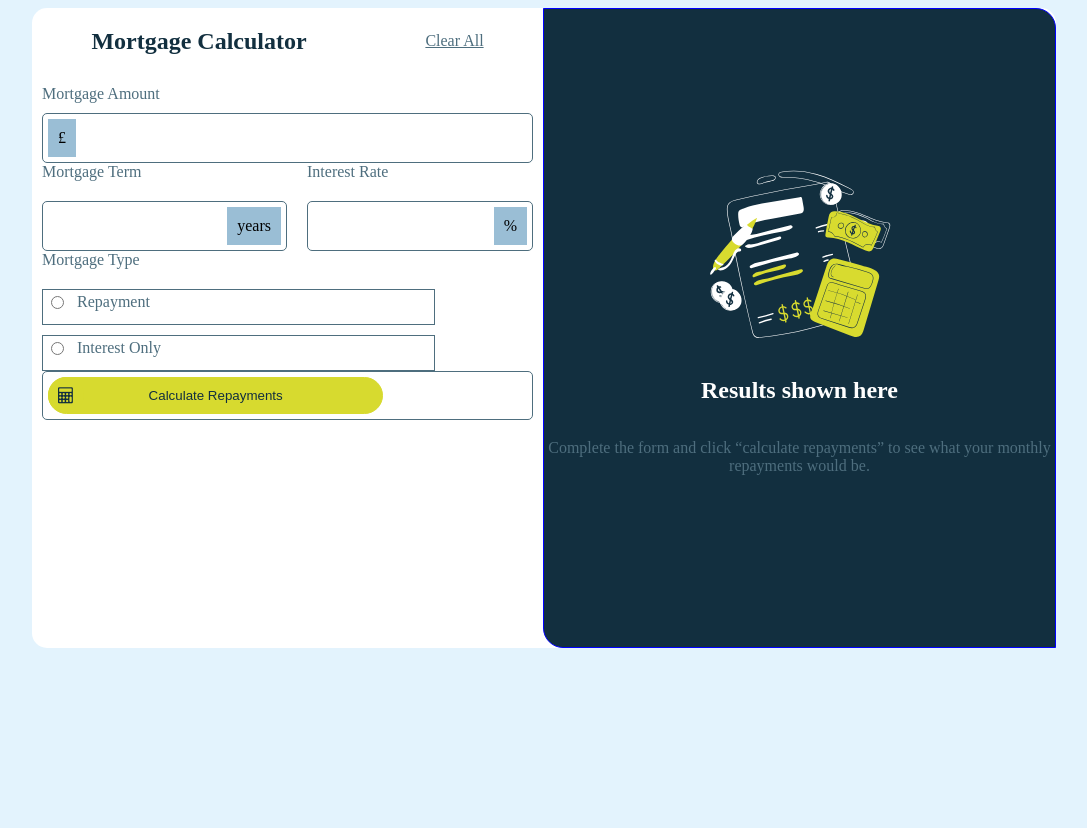
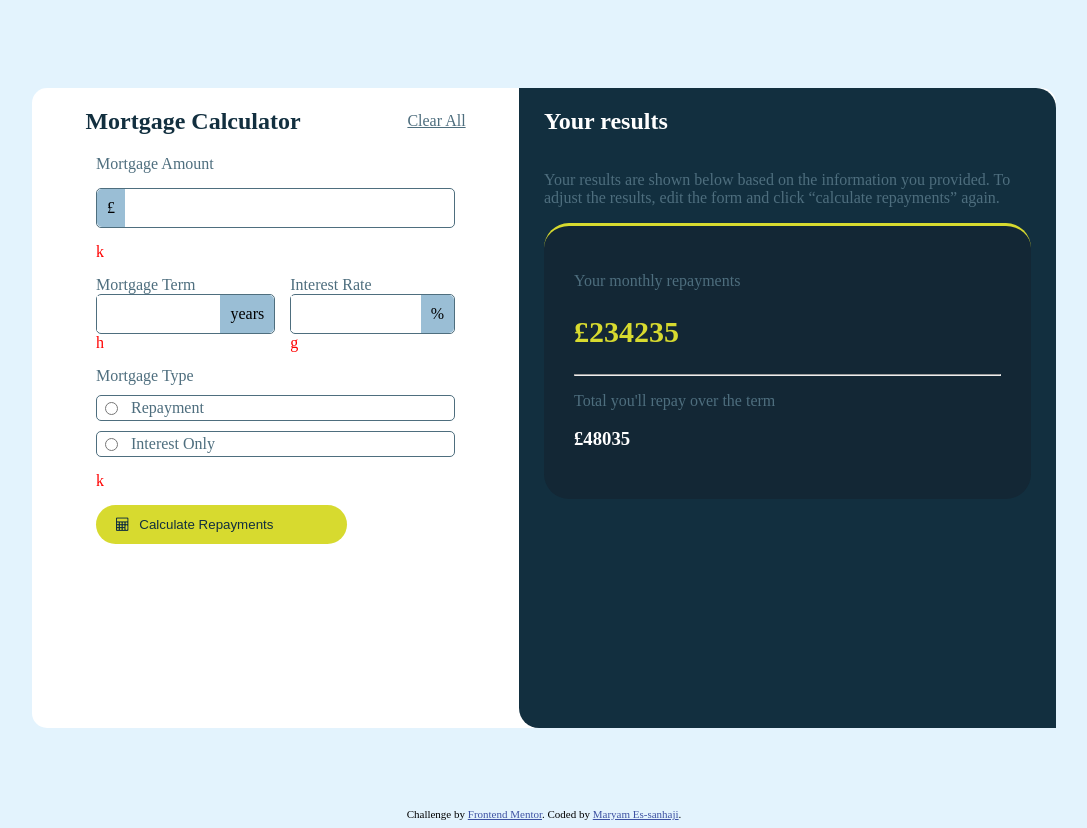
Before and after one commit to Maryamessanhaji/Fristchalange, a plain HTML site: page index.html in a window 1280 px wide. Shown: the whole page, without its empty margins (96-1183 px from the left). Before the commit the page ends 800 px from the top, so only its background shows below. Drawn offline with Linux system fonts and the light colour scheme.

Commit message:
desktop completed

```diff
--- a/index.html
+++ b/index.html
@@ -1,13 +1,20 @@
 <!DOCTYPE html>
 <html lang="en">
-
   <head>
-  <meta charset="UTF-8">
-  <meta name="viewport" content="width=device-width, initial-scale=1.0">
+    <meta charset="UTF-8" />
+    <meta name="viewport" content="width=device-width, initial-scale=1.0" />
     <!-- displays site properly based on user's device -->
-  <link rel="stylesheet" href="https://cdnjs.cloudflare.com/ajax/libs/font-awesome/4.7.0/css/font-awesome.min.css">
-  <link rel="icon" type="image/png" sizes="32x32" href="./assets/images/favicon-32x32.png">
-  <link rel="stylesheet" href="./style.css">
+    <link
+      rel="stylesheet"
+      href="https://cdnjs.cloudflare.com/ajax/libs/font-awesome/4.7.0/css/font-awesome.min.css"
+    />
+    <link
+      rel="icon"
+      type="image/png"
+      sizes="32x32"
+      href="./assets/images/favicon-32x32.png"
+    />
+    <link rel="stylesheet" href="./style.css" />
 
     <title>Frontend Mentor | Mortgage repayment calculator</title>
 
@@ -16,7 +23,6 @@
       .attribution {
         font-size: 11px;
         text-align: center;
-
       }
 
       .attribution a {
@@ -26,96 +32,105 @@
   </head>
 
   <body>
+    <div class="containers">
       <div class="container">
-
-
         <section class="left">
           <div class="title">
-        <h2> Mortgage Calculator</h2>
-        <a href="#">
-          Clear All </a>
+            <h2>Mortgage Calculator</h2>
+            <a href="#"> Clear All </a>
           </div>
-      <form action="">
-        <label for=""> Mortgage Amount
-        </label>
+          <form action="" onsubmit=" error()">
+            <label for=""> Mortgage Amount </label>
             <div class="input-icons">
-          <span class=" icon">£</span>
-          <input class="input-field" type="text">
+              <span class="icon">£</span>
+              <input class="input-field" type="number" id="input"/>
             </div>
+            <p id="demo">k</p>
 
             <div class="rate">
               <div class="input-group">
-            <label for=""> Mortgage Term
-            </label>
+                <label for=""> Mortgage Term </label>
                 <div class="input-icons">
-              <input class="input-field" type="text">
-              <span class=" icon" >years</span>
+                  <input class="input-field" type="number" id="input" />
+                  <span class="icon" style="border-radius: 0px 5px 5px 0px"
+                    >years</span
+                  >
+                </div>
+                <p id="demo">h</p>
+              </div>
+              <div class="input-group">
+                <label for=""> Interest Rate </label>
+                <div class="input-icons">
+                  <input class="input-field" type="number" id="input" />
+                  <span class="icon" style="border-radius: 0px 5px 5px 0px"
+                    >%</span
+                  >
+                </div>
+                <p id="demo">g</p>
               </div>
             </div>
-          <div class="input-group">
-            <label for=""> Interest Rate
-            </label>
-            <div class="input-icons">
-              <input class="input-field" type="text">
-              <span class="icon" >%</span>
+            <div class="input-radio-group">
+              <label for=""> Mortgage Type </label>
+              <div class="input-radio">
+                <input type="radio" name="Repayment" id="" value=" Repayment" id="input"/>
+                <label for=""> Repayment </label>
+              </div>
+
+              <div class="input-radio">
+                <input type="radio" name="" id="" value="Interest Only" id="input"/>
+                <label for=""> Interest Only </label>
               </div>
             </div>
-
+            <p id="demo">k</p>
+            <div class="input-icons" style="border: none">
+              <button class="button">
+                <i class="fa fa-calculator" aria-hidden="true"></i>
+                Calculate Repayments
+              </button>
             </div>
-<div class="input-radio-group">
-
-  <label for=""> Mortgage Type
-  </label>
-  <div class="input-radio">
-
-    <input type="radio" name="Repayment" id="" value=" Repayment">
-    <label for=""> Repayment
-    </label>
-  </div>
-        <div class="input-radio">
-          <input type="radio" name="" id="" value="Interest Only">
-          <label for=""> Interest Only
-          </label>
-        </div>
-      </div>
-
-        <div class="input-icons ">
-          <i class="fa fa-calculator icon" aria-hidden="true"></i>
-          <input class=" button" type="button" value="Calculate Repayments">
-        </div>
-
           </form>
         </section>
         <!-- Empty results start -->
-    <section class="right">
-      <img src="/assets/images/illustration-empty.svg" alt="">
-      <h2> Results shown here
-      </h2>
+        <!-- <section class="right">
+          <img src="/assets/images/illustration-empty.svg" alt="" />
+          <h2>Results shown here</h2>
           <p>
-        Complete the form and click “calculate repayments” to see what
-        your monthly repayments would be.</p>
-    </section>
-  </div>
+            Complete the form and click “calculate repayments” to see what your
+            monthly repayments would be.
+          </p>
+        </section> -->
+
 
     <!-- Empty results end -->
 
     <!-- Completed results start -->
+    <section class="right1">
+      <h2>Your results</h2>
+      <p>
+        Your results are shown below based on the information you provided. To
+        adjust the results, edit the form and click “calculate repayments”
+        again.
+      </p>
+      <div class="card">
+        <p> Your monthly repayments</p>
+        <h1>£234235</h1>
+        <hr>
+        <p> Total you'll repay over the term</p>
+        <h3>£48035</h3>
+      </div>
+    </section>
+  </div>
+</div>
 
-  <!-- Your results
 
-  Your results are shown below based on the information you provided.
-  To adjust the results, edit the form and click “calculate repayments” again.
-
-  Your monthly repayments
-
-  Total you'll repay over the term -->
 
     <!-- Completed results end -->
 
-  <!-- <div class="attribution">
-    Challenge by <a href="https://www.frontendmentor.io?ref=challenge">Frontend Mentor</a>.
+    <div class="attribution">
+      Challenge by
+      <a href="https://www.frontendmentor.io?ref=challenge">Frontend Mentor</a>.
       Coded by <a href="#">Maryam Es-sanhaji</a>.
-  </div> -->
+    </div>
+    <script src="/script.js"></script>
   </body>
-
 </html>
--- /dev/null
+++ b/script.js
@@ -0,0 +1,13 @@
+function error(){
+    let inputField = document.getElementById("input");
+    let errorMsg = document.getElementById("demo");
+
+    if (inputField.value.trim() === "") {
+        inputField.required = true;
+        errorMsg.innerHTML = "This field is required";
+        return false;
+    } else {
+        errorMsg.innerHTML = "";
+        return true;
+    }
+}
--- a/style.css
+++ b/style.css
@@ -1,9 +1,13 @@
 body {
     background-color: hsl(202, 86%, 94%);
+
+    .containers {
         display: flex;
         justify-content: center;
         align-items: center;
+        height: 100vh;
 
+    }
     .container {
         display: flex;
          width: 80vw;
@@ -33,71 +37,44 @@ body {
             form {
                 display: flex;
                 flex-direction: column;
-                /* text-align: center; */
-                margin: 10px;
-
-
+                margin-left: 64px;
+                margin-right: 64px;
+                gap: 15px;
 
                 label {
                     color: hsl(200, 24%, 40%);
-                    margin-bottom: 10px;
-
                 }
 
                 .input-icons {
-
                     display: flex;
                     align-items: center;
-                    padding: 5px;
                     border-radius: 5px;
                     border: 1px solid hsl(200, 24%, 40%);
-
-
-
-
                 }
 
                 .input-icons span {
                     /* position: absolute; */
                     background-color: hsl(203, 41%, 72%);
-
+                    border-radius: 5px 0px 0px 5px;
                 }
-
                 .icon {
-                    padding: 10px ;
-
+                    padding: 10px;
                 }
-
                 .input-field {
                     width: 80%;
                     padding: 10px;
                     border: none;
-                    /* border: 1px solid hsl(200, 24%, 40%); */
-
-
                 }
-
                 .rate {
                     display: flex;
-                    gap: 20px;
+                    gap: 15px;
                 }
-
                 .input-group {
                     display: flex;
                     flex-direction: column;
-                    gap: 10px;
+                    /* gap: 10px; */
                 }
 
-                .input-icons i {
-                    position: absolute;
-                    background-color: hsl(61, 70%, 52%);
-                    border-radius: 20px;
-                    color: hsl(202, 55%, 16%);
-
-
-                }
-
-                .icon-rate {}
 
                 .input-radio {
                     display: flex;
@@ -106,33 +83,57 @@ body {
                     gap: 10px;
                     padding: 3px;
                     border: 1px solid hsl(200, 24%, 40%);
+                    border-radius: 5px;
+                }
+                .input-radio:hover {
+                    cursor: pointer;
+                    border: 1px solid hsl(61, 70%, 52%);
+                }
 
-                }
+                /* .input-icons:active {
+                    background-color: hsl(61, 70%, 52%);
+                } */
 
                 .input-radio-group {
                     display: flex;
                     flex-direction: column;
                     gap: 10px;
-                    width: 80%;
-
+                    width: 100%;
+                }
+               #demo{
+                color: red;
+                padding: 0px;
+                margin: 0px;
                }
 
                 .button {
                     width: 70%;
+                    display: flex;
+                    align-items: center;
+                    gap: 10px;
                     background-color: hsl(61, 70%, 52%);
-                    border: 1px solid hsl(61, 70%, 52%);
+                    color: hsl(202, 55%, 16%);
+                    border: none;
+                    padding: 12px 20px;
                     border-radius: 20px;
-                    padding: 10px 40px;
-                    text-align: center;
-                    color: hsl(202, 55%, 16%);
                 }
+
+
+                .button:hover {
+                    background-color: hsl(61, 70%, 69%);
+                    cursor: pointer;
+
+                }
+
+                input:hover{
+                    cursor: pointer;
+                }
+
 
             }
         }
-
         .right {
             border-radius: 0px 20px;
-            border: 1px solid blue;
             display: flex;
             flex-direction: column;
             align-items: center;
@@ -140,12 +141,76 @@ body {
             color: hsl(0, 0%, 100%);
             background-color: hsl(202, 55%, 16%);
             width: 40vw;
-
             p {
                 text-align: center;
                 color: hsl(200, 24%, 40%);
             }
 
         }
+        .right1{
+            border-radius: 0px 20px;
+            display: flex;
+            flex-direction: column;
+            color: hsl(0, 0%, 100%);
+            background-color: hsl(202, 55%, 16%);
+            width: 40vw;
+            padding-left: 25px;
+            padding-right: 25px;
+            h1{
+                color:  hsl(61, 70%, 52%);
+                font-size: 30px;
+            }
+            p{
+                color: hsl(200, 24%, 40%);
+               }
+            .card{
+                border-top: 3px solid hsl(61, 70%, 52%);
+                border-radius: 25px;
+                background-color: hsl(204, 48%, 14%);
+               padding: 30px;
+
             }
         }
+    }
+}
+@media only screen and (max-width: 600px) {
+    body {
+        background-color: red;
+
+
+        .container {
+            display: flex;
+            flex-direction: column;
+
+            .left {
+
+
+                .title {
+                    display: flex;
+                    flex-direction: column;
+                }
+
+                form {
+
+
+
+
+
+                    .rate {
+                        display: flex;
+                        flex-direction: column;
+                    }
+
+
+
+
+
+
+
+
+                }
+            }
+
+        }
+    }
+  }
```
Lines whose indentation alone changed are shown as unchanged.
